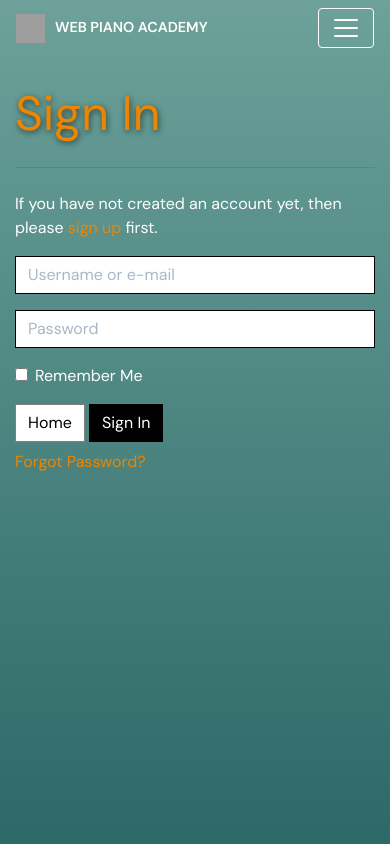
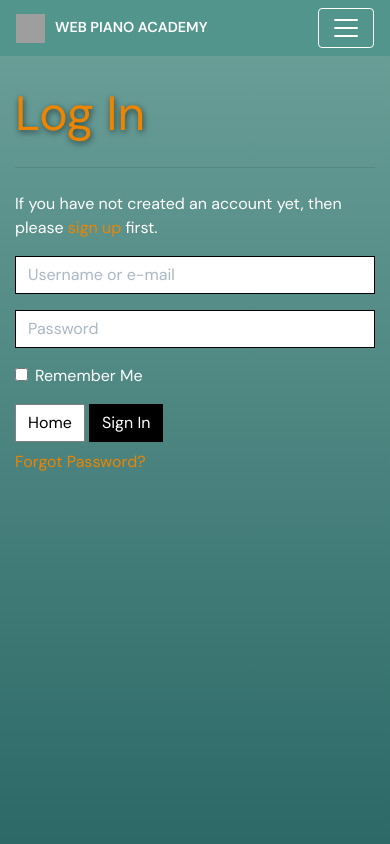
Before and after one commit to LewisMDillon/web-piano-academy, a Django app: page /accounts/login/ in a window 390 px wide. Run offline with Django 3.2, Linux system fonts and the light colour scheme; some libraries are stand-ins or nearby versions; grey boxes are pictures that could not be loaded.

Commit message:
Add background color for mobile navbar

```diff
--- a/checkout/templates/checkout/checkout_success.html
+++ b/checkout/templates/checkout/checkout_success.html
@@ -179,7 +179,7 @@
             <div class="row">
                 <div class="col-12 text-center">
                     {% if from_profile %}
-                        <a href="{% url 'profile' %}" class="btn btn-black rounded-0 my-2">
+                        <a href="{% url 'profile' %}" class="btn black-button rounded-0 my-2">
                             <span class="icon mr-2">
                                 <i class="fas fa-angle-left"></i>
                             </span>
--- a/home/static/home/style.css
+++ b/home/static/home/style.css
@@ -86,9 +86,12 @@ a:hover {
     }
 }
 
+@media (max-width: 768px) {
     #navbar {
-    /* background-color: transparent !important; */
+        background-color: #52958c;
     }
+}
+
 
 
 #nav-button {
@@ -657,7 +660,7 @@ ul li i:after {
     text-shadow: 5px 3px 6px #00000099;
 }
 
-
+@media (min-width: 768px) {
     .navbar {
         background-color: rgba(0, 0, 0, 0) !important;
         transition-property: background-color, color;
@@ -672,3 +675,4 @@ ul li i:after {
       .navbar-collapse, .navbar-nav, .nav-item {
         color: inherit !important;
       }
+}
--- a/templates/allauth/account/login.html
+++ b/templates/allauth/account/login.html
@@ -3,11 +3,11 @@
 {% load i18n %}
 {% load account socialaccount %}
 
-{% block head_title %}{% trans "Sign In" %}{% endblock %}
+{% block head_title %}{% trans "Log In" %}{% endblock %}
 
 {% block inner_content %}
 
-<h2 class="logo-font mb-4">{% trans "Sign In" %}</h2>
+<h2 class="logo-font mb-4">{% trans "Log In" %}</h2>
 <hr>
 
 {% get_providers as socialaccount_providers %}
--- a/templates/base.html
+++ b/templates/base.html
@@ -49,7 +49,7 @@
 
 <body>
 
-  <nav class="navbar navbar-expand-md navbar-trans fixed-top" id="navbar">
+  <nav class="navbar navbar-expand-md fixed-top" id="navbar">
     <div class="container-fluid">
       <a class="navbar-brand" href="{% url 'home' %}" id="logo"><img src="https://web-piano-academy.s3.eu-west-1.amazonaws.com/static/img/piano-logo-orange.png"
           alt="Piano key logo" id="piano-logo">Web Piano Academy</a>
```
Lines whose indentation alone changed are shown as unchanged.
